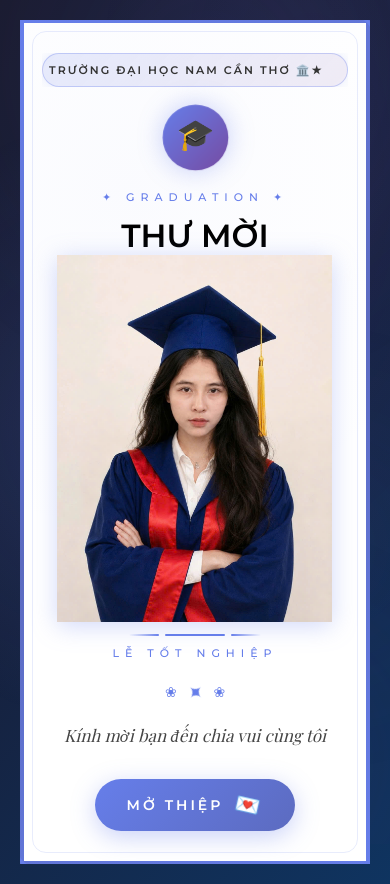
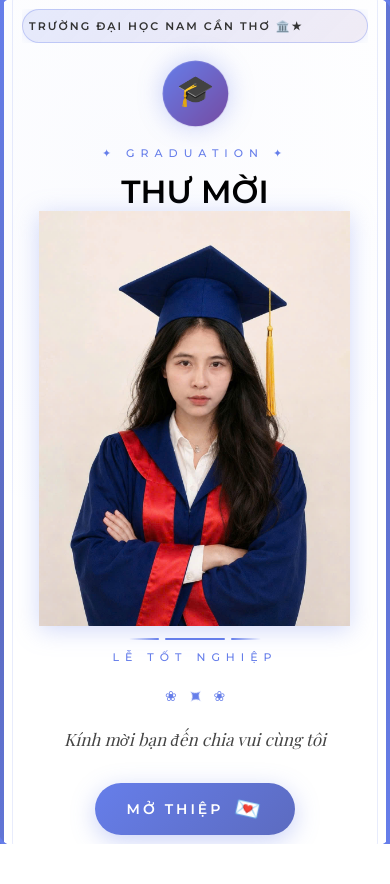
Before and after one commit to duysenana224214/thuyduy, a React (Vite) app: page / in a window 390 px wide. After the commit the page ends 844 px from the top, so only its background shows below. Built offline with nearby package versions, Linux system fonts and the light colour scheme.

Commit message:
Remove root padding on mobile for full-height frame

```diff
--- a/src/index.css
+++ b/src/index.css
@@ -18,3 +18,15 @@ body {
   justify-content: center;
   padding: 20px;
 }
+
+/* Mobile: bỏ padding để khung vừa khít màn hình */
+@media (max-width: 540px) {
+  body {
+    overflow: hidden;
+  }
+
+  #root {
+    padding: 0;
+    align-items: stretch;
+  }
+}
```
